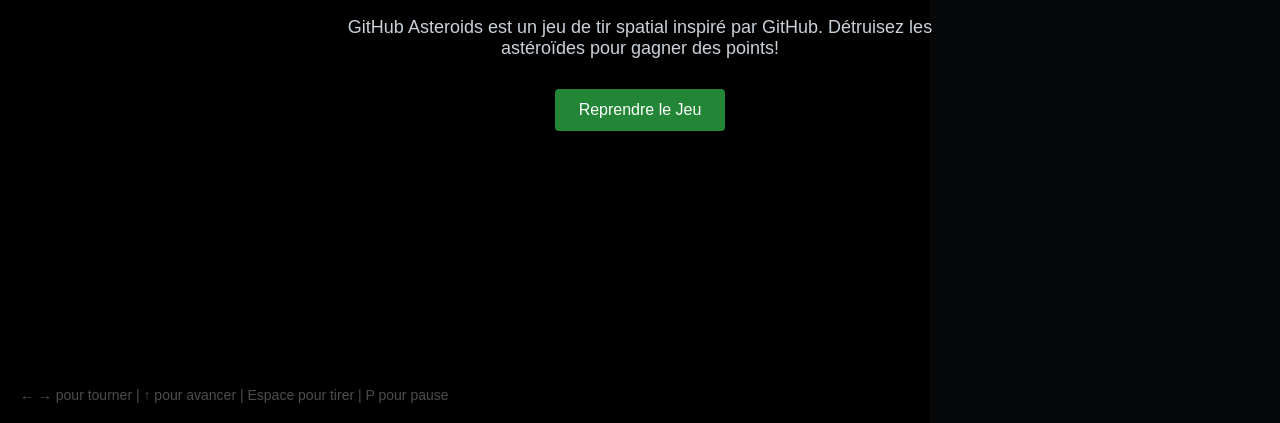
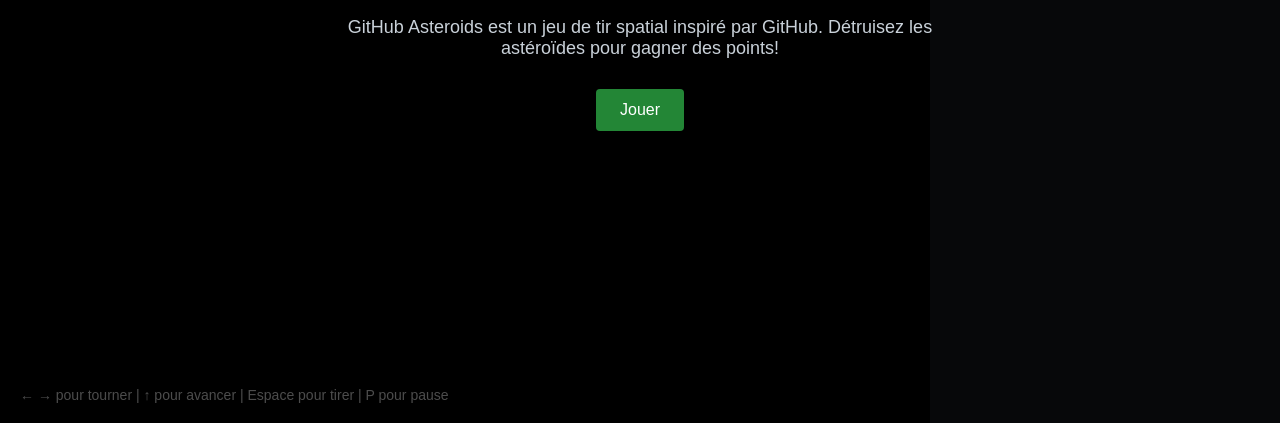
Before and after one commit to carossst/jeu_asteroid, a plain HTML site: page index.html in a window 1280 px wide. Shown: the part 377-800 px from the top of the page. Drawn offline with Linux system fonts and the light colour scheme.

Commit message:
Update index.html

```diff
--- a/index.html
+++ b/index.html
@@ -193,7 +193,7 @@
         <h2>Jeu en Pause</h2>
         <p>GitHub Asteroids est un jeu de tir spatial inspiré par GitHub. Détruisez les astéroïdes pour gagner des points!</p>
         <div>
-            <button id="resumeButton">Reprendre le Jeu</button>
+            <button id="resumeButton">Jouer</button>
         </div>
     </div>
 
```
